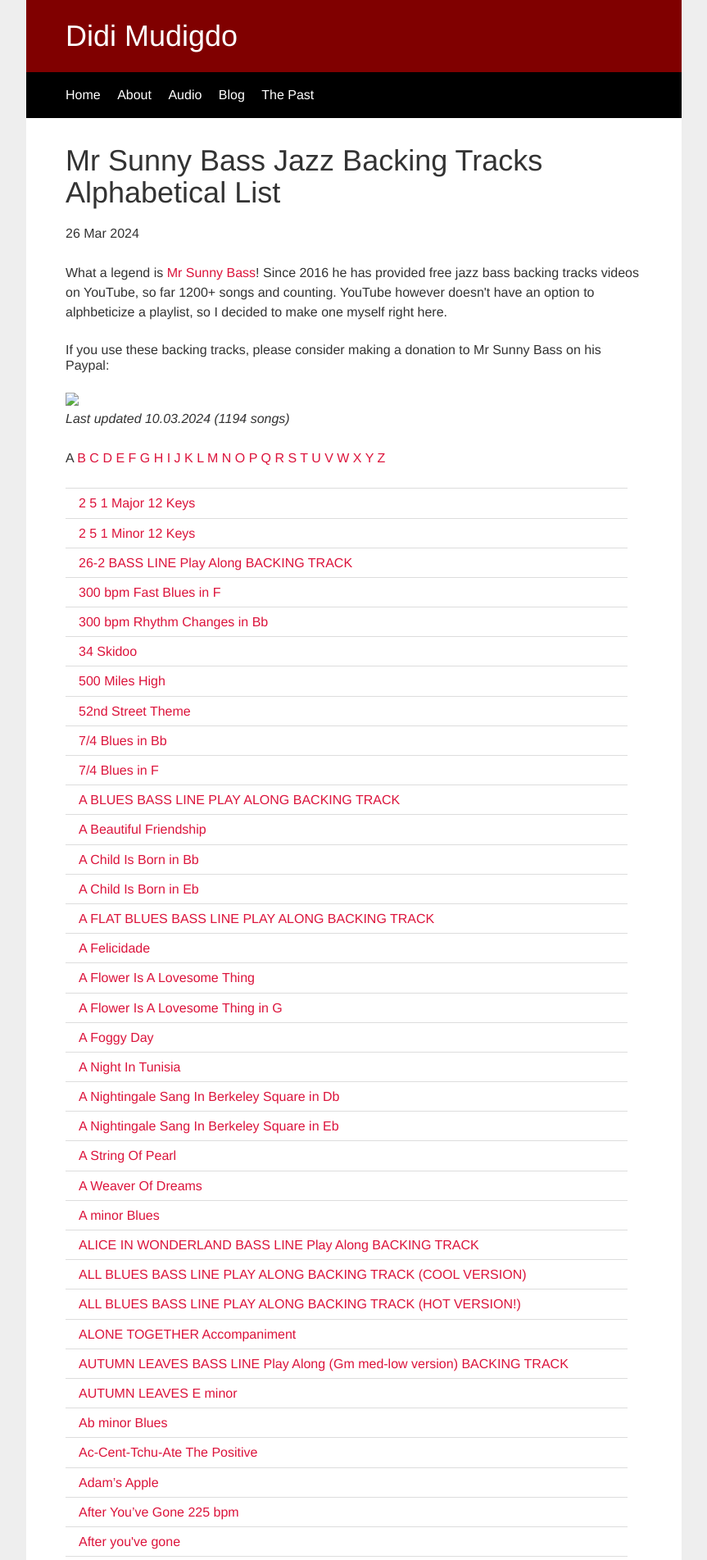
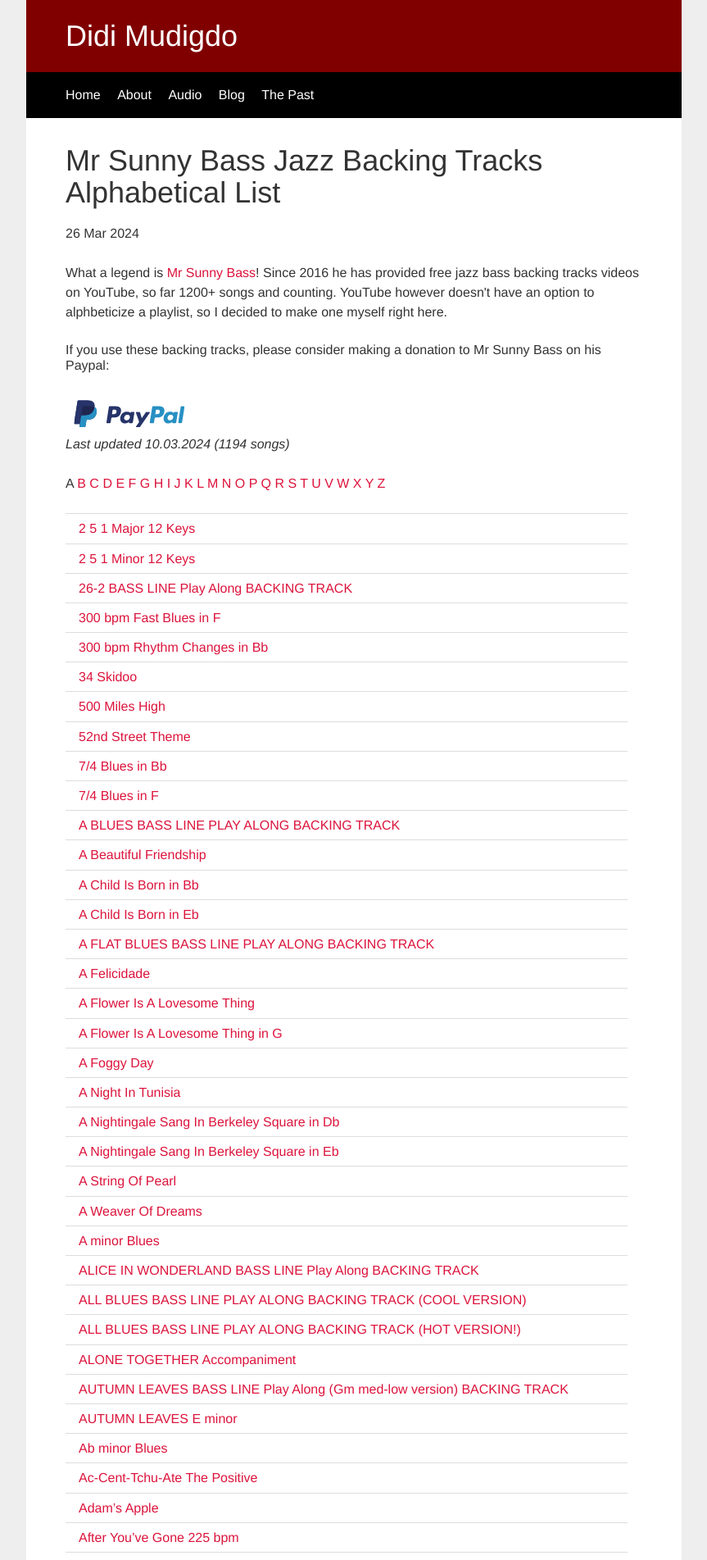
Before and after one commit to didijazz/didijazz.github.io, a Jekyll site: the page built from _posts/2024-03-26-mr-sunny-bass-alphabetical.html, in a window 1280 px wide. Shown: the top 1903 px of the page at 82% size, without its empty margins (208-1071 px from the left). Built offline with Jekyll 4.4.1, drawn with Linux system fonts in a browser that asks for light colours; comment, search, counter and statistics services are not loaded.

Commit message:
put paypal image at root /img/paypal.png

```diff
--- a/_posts/2024-03-26-mr-sunny-bass-alphabetical.html
+++ b/_posts/2024-03-26-mr-sunny-bass-alphabetical.html
@@ -8,7 +8,7 @@ comments: true
 <p>What a legend is <a target="_new" href="https://www.youtube.com/@MrSunnybass">Mr Sunny Bass</a>! Since 2016 he has provided free jazz bass backing tracks videos on YouTube, so far 1200+ songs and counting. YouTube however doesn't have an option to alphbeticize a playlist, so I decided to make one myself right here.</p>
 
 </p>If you use these backing tracks, please consider making a donation to Mr Sunny Bass on his Paypal:</p>
-<a target="_new" href="https://www.paypal.com/paypalme/mrsunnybass"><img src='../img/paypal.png'></a>
+<a target="_new" href="https://www.paypal.com/paypalme/mrsunnybass"><img src='/img/paypal.png'></a>
 
 <p><em>Last updated 10.03.2024 (1194 songs)</em></p>
 
```
